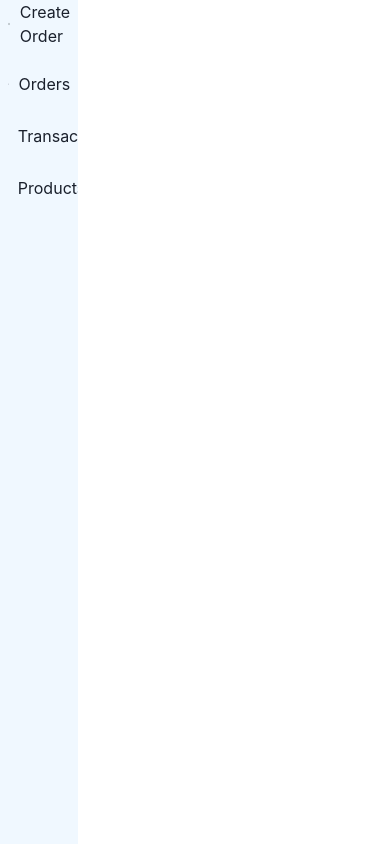
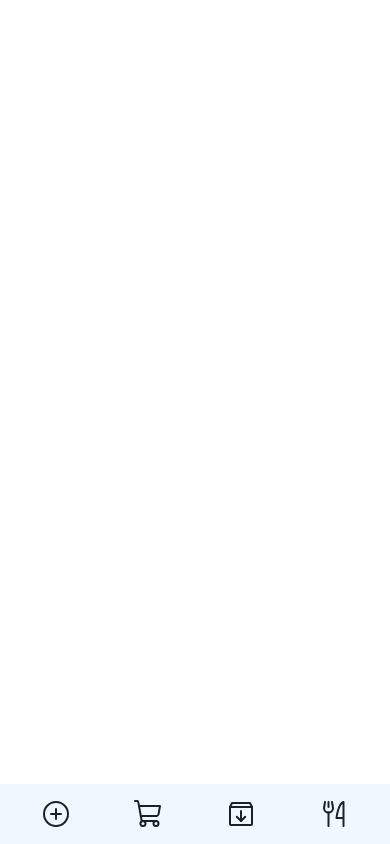
Before and after one commit to rahfimuhammad/SEBLAK-FE, a React (Create React App) app: page / in a window 390 px wide. Built offline with nearby package versions, Linux system fonts and the light colour scheme.

Commit message:
update appShell

```diff
--- a/src/App.js
+++ b/src/App.js
@@ -1,11 +1,11 @@
 import { Box } from '@chakra-ui/react';
-import Main from './page/Main';
+import AppShell from './Layout/AppShell';
 
 function App() {
 
   return (
     <Box w='100vw' bg='red'>
-      <Main/>
+      <AppShell/>
     </Box>
   );
 }
--- /dev/null
+++ b/src/Layout/AppShell.jsx
@@ -0,0 +1,47 @@
+import React, { useState } from "react";
+import { Box } from '@chakra-ui/react'
+import Orders from "../components/Orders";
+import CreateOrder from "../components/CreateOrder";
+import Transactions from "../components/Transactions";
+import Products from "../components/Products";
+import { PlusCircle, ArchiveBox, ShoppingCart, ForkKnife } from "phosphor-react";
+import "./appShell.css"
+
+const Appshell = () => {
+
+    const [activeTab, setActiveTab] = useState(null)
+
+    const tabs = [
+        {tab: CreateOrder, icon: PlusCircle, title: "Create Order" },
+        {tab: Orders, icon: ShoppingCart, title: "Orders" },
+        {tab: Transactions, icon: ArchiveBox, title: "Transactions" },
+        {tab: Products, icon: ForkKnife, title: "Products" },
+    ]
+
+    const Tab = tabs[activeTab]?.tab
+
+    return (
+        <div className="appshell-container">
+            <div className="sidebar">
+                <div className="nav">
+                    {tabs.map((tab, index) => {
+                        const Icon = tab.icon
+                        return (
+                            <div className={`tab ${activeTab === index? "active" : ""}`}  onClick={() => setActiveTab(index)} key={index}>
+                                <div className="tab-wrapper">
+                                    <Icon size={32}/>
+                                    <h5 className="tab-title">{tab.title}</h5>
+                                </div>
+                            </div>
+                        )
+                    })}
+                </div>
+            </div>
+            <div className="main-content">
+                {activeTab === null? "" : <Tab/>}
+            </div>
+        </div>
+    )
+}
+
+export default Appshell
--- /dev/null
+++ b/src/Layout/appShell.css
@@ -0,0 +1,103 @@
+.appshell-container {
+    width: 100%;
+    height: 100vh;
+    display: flex;
+}
+
+.sidebar {
+    width: 25%;
+    height: 100vh;
+    background-color: aliceblue;
+    display: flex;
+    justify-content: center;
+    align-items: center;
+}
+
+.nav {
+    width: calc(100% - 40px);
+    height: calc(100% - 40px);
+    display: flex;
+    flex-direction: column;
+    align-items: center;
+}
+
+.tab {
+    width: 90%;
+    height: 50px;
+    display: flex;
+    align-items: center;
+    justify-content: center;
+    border-radius: 10px;
+    cursor: pointer;
+}
+
+.active {
+    background-color: teal;
+}
+
+.tab-wrapper {
+    width: 70%;
+    display: flex;
+    align-items: center;
+    gap: 15px;
+}
+
+.main-content {
+    width: 75%;
+    height: 100vh;
+    background-color: white;
+}
+
+    @media only screen and (max-width: 990px) {
+
+        .sidebar {
+            width: 90px;
+            height: 100vh;
+        }
+
+        .nav {
+            width: calc(100% - 20px);
+            height: calc(100% - 20px);
+        }
+
+        .tab-wrapper {
+            justify-content: center;
+        }
+
+        .tab-title {
+            display: none;
+        }
+
+        .main-content {
+            width: calc(100% - 90px);
+            height: 100vh;
+        }
+    }
+    @media only screen and (max-width: 600px) {
+
+        .appshel-container {
+            display: flex;
+            flex-direction: column;
+        }
+
+        .sidebar {
+            width: 100%;
+            height: 60px;
+            position: absolute;
+            bottom: 0;
+            left: 0;
+            display: flex;
+            flex-direction: row;
+        }
+
+        .nav {
+            flex-direction: row;
+            justify-content: space-between;
+            align-items: center;
+        }
+
+        .main-content {
+            width: 100%;
+            height: calc(100vh - 60px);
+        }
+    }
--- a/src/page/Main.jsx
+++ /dev/null
@@ -1,42 +0,0 @@
-import React, { useState } from "react";
-import { Box } from '@chakra-ui/react'
-import Orders from "../components/Orders";
-import CreateOrder from "../components/CreateOrder";
-import Transactions from "../components/Transactions";
-import Products from "../components/Products";
-import { PlusCircle, ArchiveBox, ShoppingCart, ForkKnife } from "phosphor-react";
-
-const Main = () => {
-
-    const [activeTab, setActiveTab] = useState(null)
-
-    const tabs = [
-        {tab: CreateOrder, icon: PlusCircle, title: "Create Order" },
-        {tab: Orders, icon: ShoppingCart, title: "Orders" },
-        {tab: Transactions, icon: ArchiveBox, title: "Transactions" },
-        {tab: Products, icon: ForkKnife, title: "Products" },
-    ]
-
-    const Tab = tabs[activeTab]?.tab
-
-    return (
-        <Box width='100%' h='100vh' bg='blue.600' display='flex'>
-            <Box w='20%' bg='aliceblue' h='100vh' display='flex' flexDirection='column' gap='20px' alignItems='center'>
-                {tabs.map((tab, index) => {
-                    const Icon = tab.icon
-                    return (
-                        <Box w='80%' cursor='pointer' display='flex' gap='10px' alignItems='center' onClick={() => setActiveTab(index)} key={index}>
-                            <Icon size={32}/>
-                            <h5>{tab.title}</h5>
-                        </Box>
-                    )
-                })}
-            </Box>
-            <Box w='80%' h='100vh' bg='white' p='10px'>
-                {activeTab === null? "" : <Tab/>}
-            </Box>
-        </Box>
-    )
-}
-
-export default Main
```
